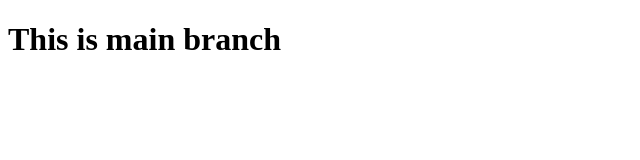
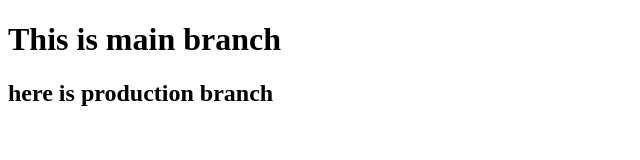
Before and after one commit to isha1320/r2, a plain HTML site: page index.html in a window 1280 px wide. Shown: the whole page, without its empty margins (0-640 px from the left). Drawn offline with Linux system fonts and the light colour scheme.

Commit message:
make production branch

```diff
--- a/index.html
+++ b/index.html
@@ -7,5 +7,6 @@
 </head>
 <body>
     <h1>This is main branch</h1>
+    <h2>here is production branch</h2>
 </body>
 </html>
```
